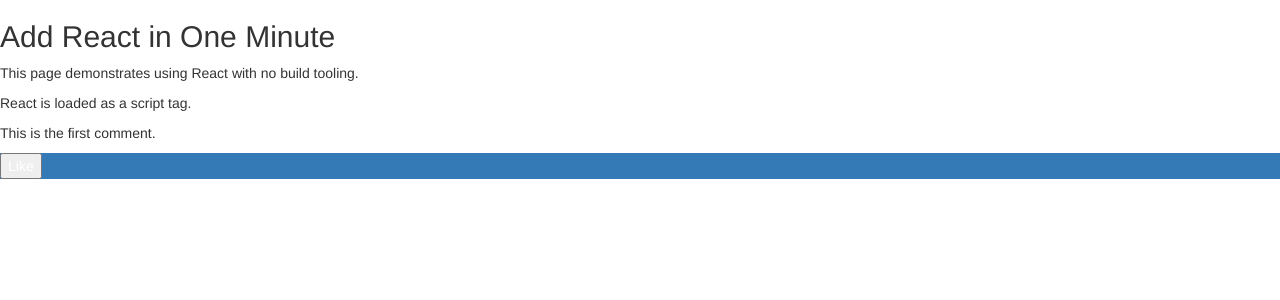
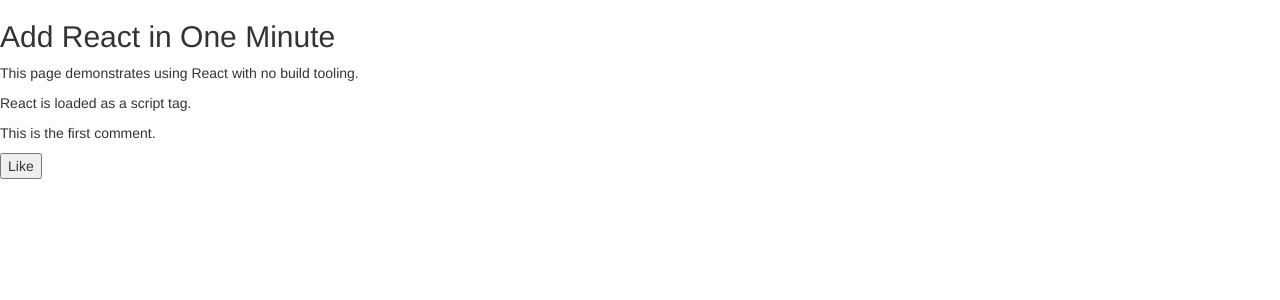
Before and after one commit to digitaljosh/food4you, a Flask app: page /react in a window 1280 px wide. Shown: the top 300 px of the page. Run offline with Flask 2, Linux system fonts and the light colour scheme; some libraries are stand-ins or nearby versions.

Commit message:
updated js src in react template

```diff
--- a/templates/react-test.html
+++ b/templates/react-test.html
@@ -11,7 +11,7 @@
         <p>
             This is the first comment.
             <!-- We will put our React component inside this div. -->
-            <div id="like_button_container" class="btn-primary"></div>
+            <div id="like_button_container"></div>
         </p>
 
 
```
